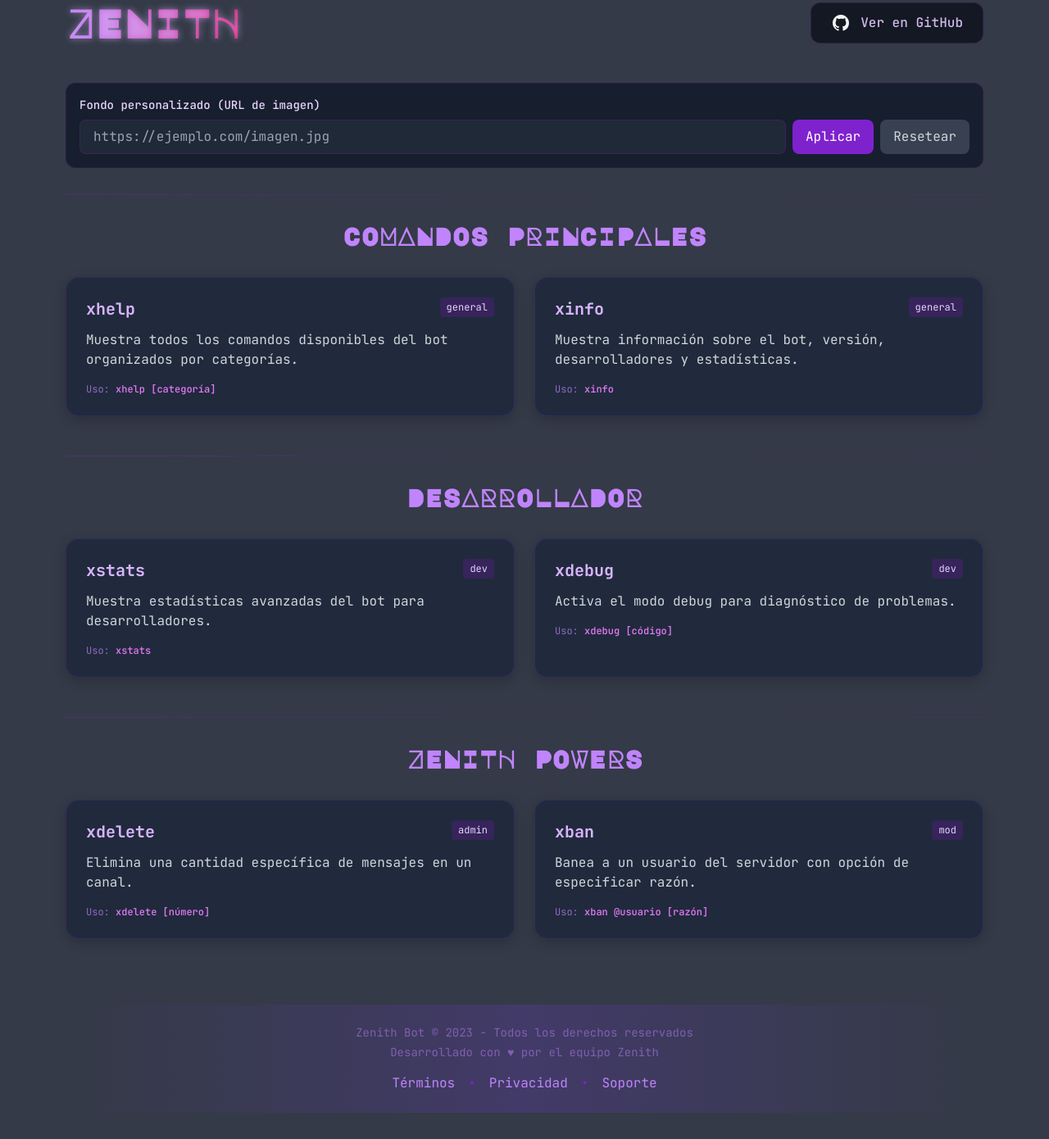
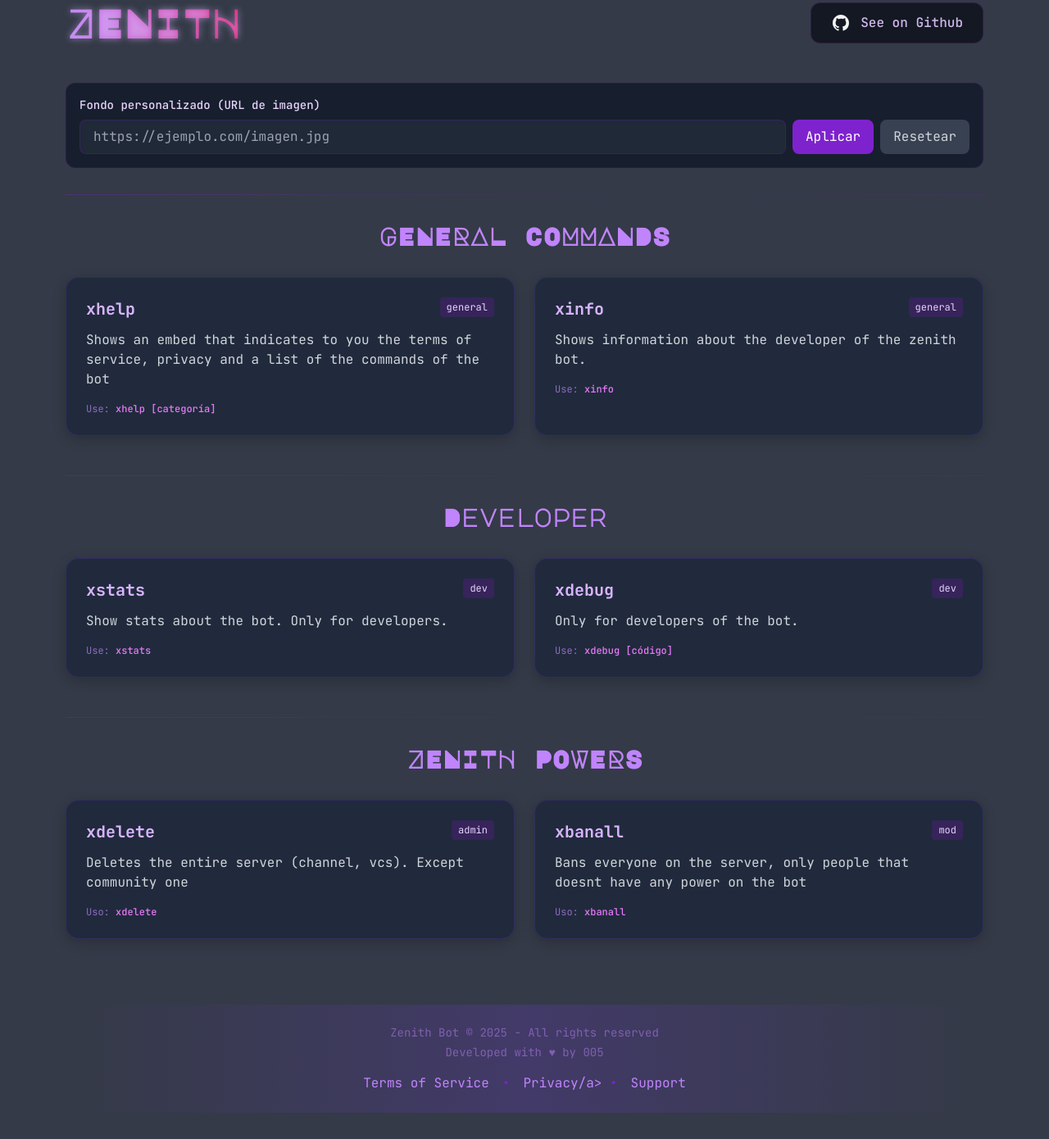
Before and after one commit to snmimproving/cmds, a plain HTML site: page index.html in a window 1280 px wide. Shown: the part 29-1419 px from the top of the page at 82% size. Drawn offline with nearby package versions, Linux system fonts and the light colour scheme.

Commit message:
Add files via upload
Edited descriptions

```diff
--- a/index.html
+++ b/index.html
@@ -3,7 +3,7 @@
 <head>
     <meta charset="UTF-8">
     <meta name="viewport" content="width=device-width, initial-scale=1.0">
-    <title>Zenith - Comandos del Bot</title>
+    <title>Zenith - Bot Commands</title>
     <script src="https://cdn.tailwindcss.com"></script>
     <link rel="stylesheet" href="funnyfont.css">
 </head>
@@ -20,7 +20,7 @@
                     <svg class="w-6 h-6" fill="currentColor" viewBox="0 0 24 24" aria-hidden="true">
                         <path fill-rule="evenodd" d="M12 2C6.477 2 2 6.483 2 12.017c0 4.425 2.865 8.18 6.839 9.504.5.092.682-.217.682-.483 0-.237-.008-.868-.013-1.703-2.782.605-3.369-1.343-3.369-1.343-.454-1.158-1.11-1.466-1.11-1.466-.908-.62.069-.608.069-.608 1.003.07 1.531 1.032 1.531 1.032.892 1.53 2.341 1.088 2.91.832.092-.647.35-1.088.636-1.338-2.22-.253-4.555-1.113-4.555-4.951 0-1.093.39-1.988 1.029-2.688-.103-.253-.446-1.272.098-2.65 0 0 .84-.27 2.75 1.026A9.564 9.564 0 0112 6.844c.85.004 1.705.114 2.504.336 1.909-1.296 2.747-1.027 2.747-1.027.546 1.379.203 2.398.1 2.651.64.7 1.028 1.595 1.028 2.688 0 3.848-2.339 4.695-4.566 4.943.359.309.678.919.678 1.852 0 1.336-.012 2.415-.012 2.743 0 .267.18.578.688.48A10.019 10.019 0 0022 12.017C22 6.483 17.522 2 12 2z" clip-rule="evenodd"></path>
                     </svg>
-                    <span class="font-medium text-purple-300">Ver en GitHub</span>
+                    <span class="font-medium text-purple-300">See on Github</span>
                 </div>
             </a>
         </header>
@@ -41,7 +41,7 @@
             <!-- Category 1 -->
             <div class="category-section">
                 <div class="category-title h-px w-full mt-1 mb-8 opacity-50"></div>
-                <h2 class="text-3xl font-bold text-center mb-8 header-font text-purple-400">COMANDOS PRINCIPALES</h2>
+                <h2 class="text-3xl font-bold text-center mb-8 header-font text-purple-400">GENERAL COMMANDS</h2>
 
                 <div class="grid grid-cols-1 md:grid-cols-2 gap-6">
                     <!-- Command 1 -->
@@ -50,8 +50,8 @@
                             <h3 class="text-xl font-semibold text-purple-300">xhelp</h3>
                             <span class="text-xs px-2 py-1 bg-purple-900/40 text-purple-200 rounded">general</span>
                         </div>
-                        <p class="text-gray-300 mb-4">Muestra todos los comandos disponibles del bot organizados por categorías.</p>
-                        <div class="text-xs text-purple-400/70 mt-auto">Uso: <span class="prefix">xhelp [categoría]</span></div>
+                        <p class="text-gray-300 mb-4">Shows an embed that indicates to you the terms of service, privacy and a list of the commands of the bot</p>
+                        <div class="text-xs text-purple-400/70 mt-auto">Use: <span class="prefix">xhelp [categoría]</span></div>
                     </div>
 
                     <!-- Command 2 -->
@@ -60,8 +60,8 @@
                             <h3 class="text-xl font-semibold text-purple-300">xinfo</h3>
                             <span class="text-xs px-2 py-1 bg-purple-900/40 text-purple-200 rounded">general</span>
                         </div>
-                        <p class="text-gray-300 mb-4">Muestra información sobre el bot, versión, desarrolladores y estadísticas.</p>
-                        <div class="text-xs text-purple-400/70 mt-auto">Uso: <span class="prefix">xinfo</span></div>
+                        <p class="text-gray-300 mb-4">Shows information about the developer of the zenith bot.</p>
+                        <div class="text-xs text-purple-400/70 mt-auto">Use: <span class="prefix">xinfo</span></div>
                     </div>
                 </div>
             </div>
@@ -69,7 +69,7 @@
             <!-- Category 2 -->
             <div class="category-section">
                 <div class="category-title h-px w-full mt-1 mb-8 opacity-50"></div>
-                <h2 class="text-3xl font-bold text-center mb-8 header-font text-purple-400">DESARROLLADOR</h2>
+                <h2 class="text-3xl font-bold text-center mb-8 header-font text-purple-400">Developer</h2>
 
                 <div class="grid grid-cols-1 md:grid-cols-2 gap-6">
                     <!-- Command 1 -->
@@ -78,8 +78,8 @@
                             <h3 class="text-xl font-semibold text-purple-300">xstats</h3>
                             <span class="text-xs px-2 py-1 bg-purple-900/40 text-purple-200 rounded">dev</span>
                         </div>
-                        <p class="text-gray-300 mb-4">Muestra estadísticas avanzadas del bot para desarrolladores.</p>
-                        <div class="text-xs text-purple-400/70 mt-auto">Uso: <span class="prefix">xstats</span></div>
+                        <p class="text-gray-300 mb-4">Show stats about the bot. Only for developers.</p>
+                        <div class="text-xs text-purple-400/70 mt-auto">Use: <span class="prefix">xstats</span></div>
                     </div>
 
                     <!-- Command 2 -->
@@ -88,8 +88,8 @@
                             <h3 class="text-xl font-semibold text-purple-300">xdebug</h3>
                             <span class="text-xs px-2 py-1 bg-purple-900/40 text-purple-200 rounded">dev</span>
                         </div>
-                        <p class="text-gray-300 mb-4">Activa el modo debug para diagnóstico de problemas.</p>
-                        <div class="text-xs text-purple-400/70 mt-auto">Uso: <span class="prefix">xdebug [código]</span></div>
+                        <p class="text-gray-300 mb-4">Only for developers of the bot.</p>
+                        <div class="text-xs text-purple-400/70 mt-auto">Use: <span class="prefix">xdebug [código]</span></div>
                     </div>
                 </div>
             </div>
@@ -106,18 +106,18 @@
                             <h3 class="text-xl font-semibold text-purple-300">xdelete</h3>
                             <span class="text-xs px-2 py-1 bg-purple-900/40 text-purple-200 rounded">admin</span>
                         </div>
-                        <p class="text-gray-300 mb-4">Elimina una cantidad específica de mensajes en un canal.</p>
-                        <div class="text-xs text-purple-400/70 mt-auto">Uso: <span class="prefix">xdelete [número]</span></div>
+                        <p class="text-gray-300 mb-4">Deletes the entire server (channel, vcs). Except community one</p>
+                        <div class="text-xs text-purple-400/70 mt-auto">Uso: <span class="prefix">xdelete</span></div>
                     </div>
 
                     <!-- Command 2 -->
                     <div class="command-card p-6 relative">
                         <div class="flex justify-between items-start mb-3">
-                            <h3 class="text-xl font-semibold text-purple-300">xban</h3>
+                            <h3 class="text-xl font-semibold text-purple-300">xbanall</h3>
                             <span class="text-xs px-2 py-1 bg-purple-900/40 text-purple-200 rounded">mod</span>
                         </div>
-                        <p class="text-gray-300 mb-4">Banea a un usuario del servidor con opción de especificar razón.</p>
-                        <div class="text-xs text-purple-400/70 mt-auto">Uso: <span class="prefix">xban @usuario [razón]</span></div>
+                        <p class="text-gray-300 mb-4">Bans everyone on the server, only people that doesnt have any power on the bot</p>
+                        <div class="text-xs text-purple-400/70 mt-auto">Uso: <span class="prefix">xbanall</span></div>
                     </div>
                 </div>
             </div>
@@ -126,15 +126,15 @@
         <!-- Footer -->
         <footer class="mt-20 py-6 text-center footer">
             <div class="text-purple-400/50 text-sm">
-                <p>Zenith Bot © 2023 - Todos los derechos reservados</p>
-                <p class="mt-1">Desarrollado con ♥ por el equipo Zenith</p>
+                <p>Zenith Bot © 2025 - All rights reserved</p>
+                <p class="mt-1">Developed with ♥ by 005</p>
             </div>
             <div class="flex justify-center space-x-4 mt-4">
-                <a href="#" class="text-purple-400 hover:text-purple-300 transition">Términos</a>
+                <a href="#" class="text-purple-400 hover:text-purple-300 transition">Terms of Service</a>
                 <span class="text-purple-700">•</span>
-                <a href="#" class="text-purple-400 hover:text-purple-300 transition">Privacidad</a>
+                <a href="#" class="text-purple-400 hover:text-purple-300 transition">Privacy/a>
                 <span class="text-purple-700">•</span>
-                <a href="#" class="text-purple-400 hover:text-purple-300 transition">Soporte</a>
+                <a href="#" class="text-purple-400 hover:text-purple-300 transition">Support</a>
             </div>
         </footer>
     </div>
```
